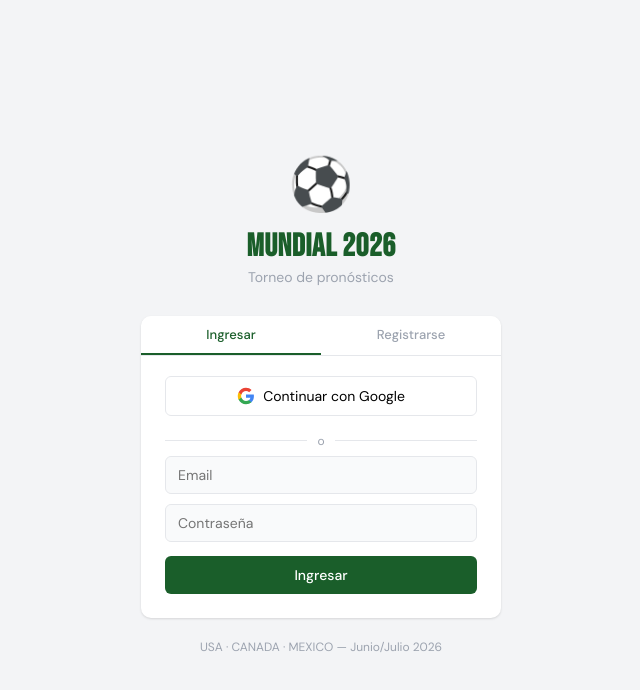
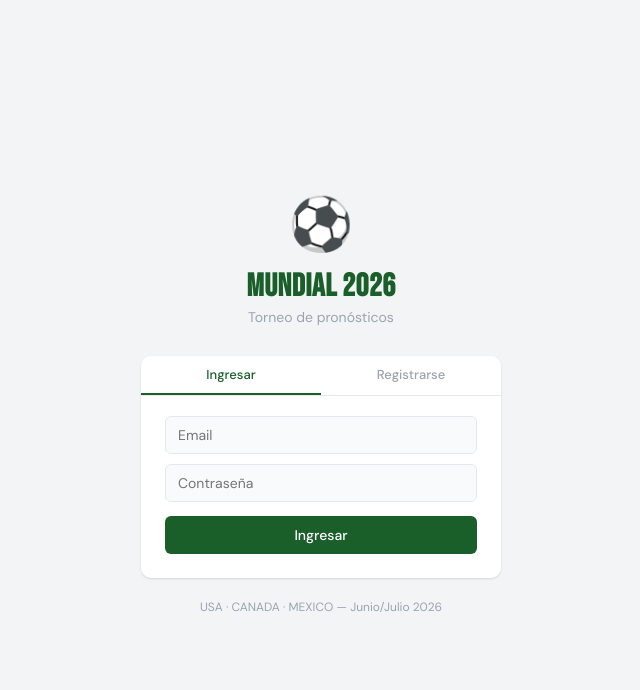
Before and after one commit to diego22dh/Prode-Mundial-2026-v1.0, a React (Vite) app: page /login in a window 1280 px wide. Shown: the top 690 px of the page, without its empty margins (319-959 px from the left). Built offline with nearby package versions, Linux system fonts and the light colour scheme; no server answers.

Commit message:
feat: eliminar login con Google

```diff
--- a/src/pages/LoginPage.jsx
+++ b/src/pages/LoginPage.jsx
@@ -3,7 +3,7 @@ import { useNavigate } from 'react-router-dom'
 import { useAuth } from '../hooks/useAuth'
 
 export default function LoginPage() {
-  const { user, signInWithGoogle, signInWithEmail, signUpWithEmail } = useAuth()
+  const { user, signInWithEmail, signUpWithEmail } = useAuth()
   const navigate = useNavigate()
   const [mode, setMode] = useState('login') // 'login' | 'register'
   const [email, setEmail] = useState('')
@@ -53,18 +53,6 @@ export default function LoginPage() {
         {error && <div className="alert alert-error">{error}</div>}
         {info  && <div className="alert alert-success">{info}</div>}
 
-        <button className="btn-google" onClick={signInWithGoogle} style={{ marginBottom: '16px' }}>
-          <svg width="18" height="18" viewBox="0 0 24 24" fill="none">
-            <path d="M22.56 12.25c0-.78-.07-1.53-.2-2.25H12v4.26h5.92c-.26 1.37-1.04 2.53-2.21 3.31v2.77h3.57c2.08-1.92 3.28-4.74 3.28-8.09z" fill="#4285F4"/>
-            <path d="M12 23c2.97 0 5.46-.98 7.28-2.66l-3.57-2.77c-.98.66-2.23 1.06-3.71 1.06-2.86 0-5.29-1.93-6.16-4.53H2.18v2.84C3.99 20.53 7.7 23 12 23z" fill="#34A853"/>
-            <path d="M5.84 14.09c-.22-.66-.35-1.36-.35-2.09s.13-1.43.35-2.09V7.07H2.18C1.43 8.55 1 10.22 1 12s.43 3.45 1.18 4.93l3.66-2.84z" fill="#FBBC05"/>
-            <path d="M12 5.38c1.62 0 3.06.56 4.21 1.64l3.15-3.15C17.45 2.09 14.97 1 12 1 7.7 1 3.99 3.47 2.18 7.07l3.66 2.84c.87-2.6 3.3-4.53 6.16-4.53z" fill="#EA4335"/>
-          </svg>
-          Continuar con Google
-        </button>
-
-        <div className="divider">o</div>
-
         <form onSubmit={handleSubmit} style={{ display: 'flex', flexDirection: 'column', gap: '10px' }}>
           {mode === 'register' && (
             <input className="input" type="text" placeholder="Nombre de usuario" value={username} onChange={e => setUsername(e.target.value)} required />
```
